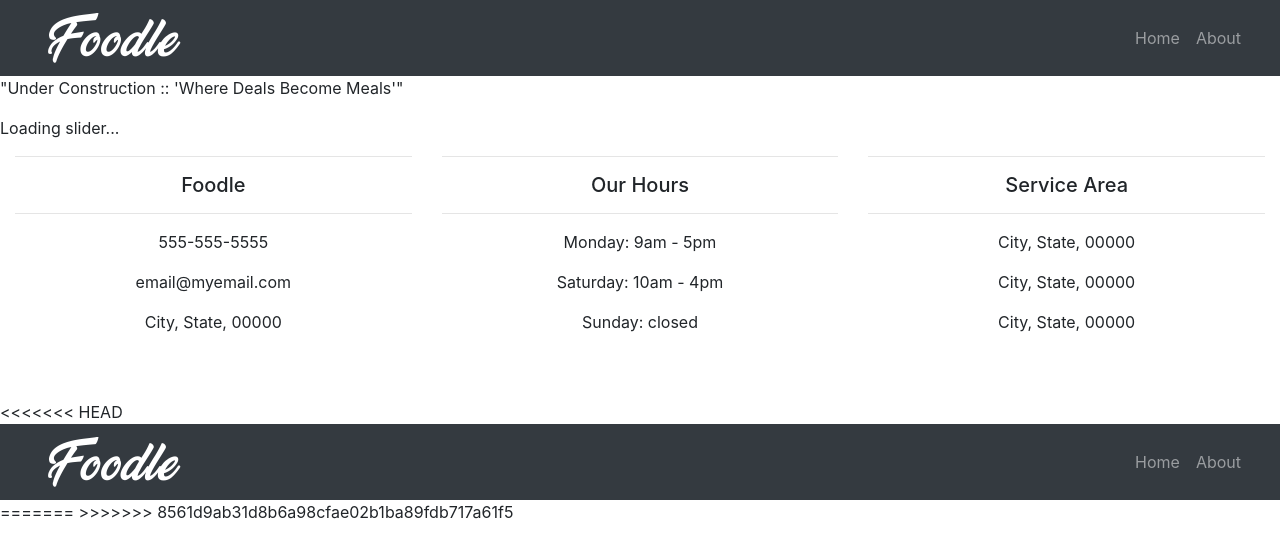
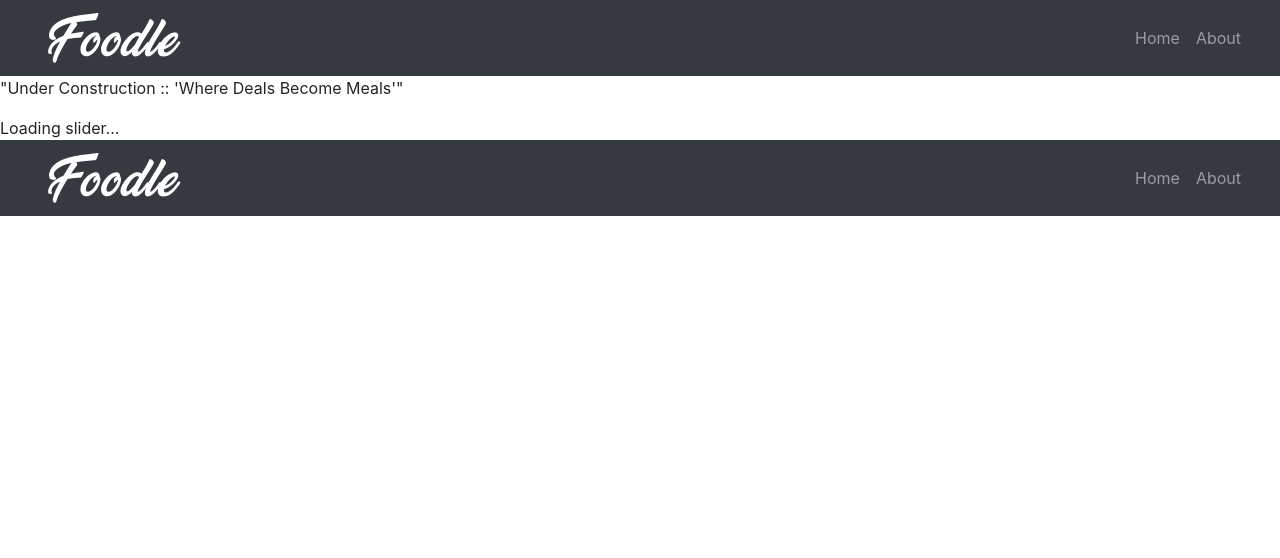
Before and after one commit to glasgowm148/Foodle, a Django app: page / in a window 1280 px wide. Shown: the top 558 px of the page. Run offline with Django 3.2, Linux system fonts and the light colour scheme; some libraries are stand-ins or nearby versions.

Commit message:
small modifications to routing

```diff
--- a/foodle/front-end/src/app/app.component.html
+++ b/foodle/front-end/src/app/app.component.html
@@ -1,7 +1,3 @@
-
--->
-
-
 <div class="container-fluid">
   <ngbd-carousel-basic></ngbd-carousel-basic>
 </div>
--- a/foodle/front-end/src/app/app.component.ts
+++ b/foodle/front-end/src/app/app.component.ts
@@ -7,14 +7,15 @@ import {throwError} from 'rxjs';  // Angular 6/RxJS 6
 
 
 @Component({
-  selector: 'app-slider',
+  selector: 'app-root',
   templateUrl: './app.component.html',
   styleUrls: ['./app.component.css']
 })
 
 @Component({
   selector: 'app-slider',
-  templateUrl: './app.component.html'
+  templateUrl: './slider.html'
+
 
 })
 
--- a/foodle/front-end/src/app/app.module.ts
+++ b/foodle/front-end/src/app/app.module.ts
@@ -3,6 +3,7 @@ import { RouterModule, Routes } from '@angular/router';
 import { BrowserModule } from '@angular/platform-browser';
 import { NgModule } from '@angular/core';
 import { HttpClientModule } from '@angular/common/http';
+import { HttpModule } from '@angular/http';
 import { FormsModule, ReactiveFormsModule } from '@angular/forms';
 
 import { AppComponent } from './app.component';
--- a/foodle/front-end/src/app/carousel-basic.ts
+++ b/foodle/front-end/src/app/carousel-basic.ts
@@ -1,6 +1,6 @@
 import { Component } from '@angular/core';
 
-@Component({selector: 'ngbd-carousel-basic', templateUrl: './carousel-basic.html'})
+@Component({selector: 'ngbd-carousel-basic', templateUrl: './slider.html'})
 export class NgbdCarouselBasic {
   images = [1, 2, 3].map(() => `http://127.0.0.1:5500/foodle/static/images/slider_bg_donut.png?random&t=${Math.random()}`);
 }
--- a/foodle/templates/base.html
+++ b/foodle/templates/base.html
@@ -43,43 +43,8 @@
 	<app-root></app-root>
 
 	{% block content %}{% endblock %}
-<!-- Nathan Footer-->
-	<footer>
-		<div class="container-fluid padding">
-			<div class="row text-center">
-				<div class="col-md-4">
-					<hr class="light">
-					<h5 class="vegan-style">Foodle</h5>
-					<hr class="light">
-					<p>555-555-5555</p>
-					<p>email@myemail.com</p>
-					<p>City, State, 00000</p>
-				</div>
-				<div class="col-md-4">
-					<hr class="light">
-					<h5>Our Hours</h5>
-					<hr class="light">
-					<p>Monday: 9am - 5pm</p>
-					<p>Saturday: 10am - 4pm</p>
-					<p>Sunday: closed</p>
-				</div>
-				<div class="col-md-4">
-					<hr class="light">
-					<h5>Service Area</h5>
-					<hr class="light">
-					<p>City, State, 00000</p>
-					<p>City, State, 00000</p>
-					<p>City, State, 00000</p>
-				</div>
-			</div>
-			<div>
-				<img src="{% static "images/logo.png" %}" alt="logo">
-			</div>
-		</div>
-	</footer>
-</body>
 
-<<<<<<< HEAD
+
 <!-- Footer -->
 <nav class="navbar navbar-expand-md navbar-dark bg-dark sticky-top">
 	<div class="container-fluid">
@@ -103,13 +68,6 @@
 </nav>
 
 
-<script type="text/javascript" src="{% static 'front-end/runtime.js' %}"></script>
-<script type="text/javascript" src="{% static 'front-end/polyfills.js' %}"></script>
-<script type="text/javascript" src="{% static 'front-end/styles.js' %}"></script>
-<script type="text/javascript" src="{% static 'front-end/vendor.js' %}"></script>
-<script type="text/javascript" src="{% static 'front-end/main.js' %}"></script>
 
 
-=======
->>>>>>> 8561d9ab31d8b6a98cfae02b1ba89fdb717a61f5
 </html>
```
